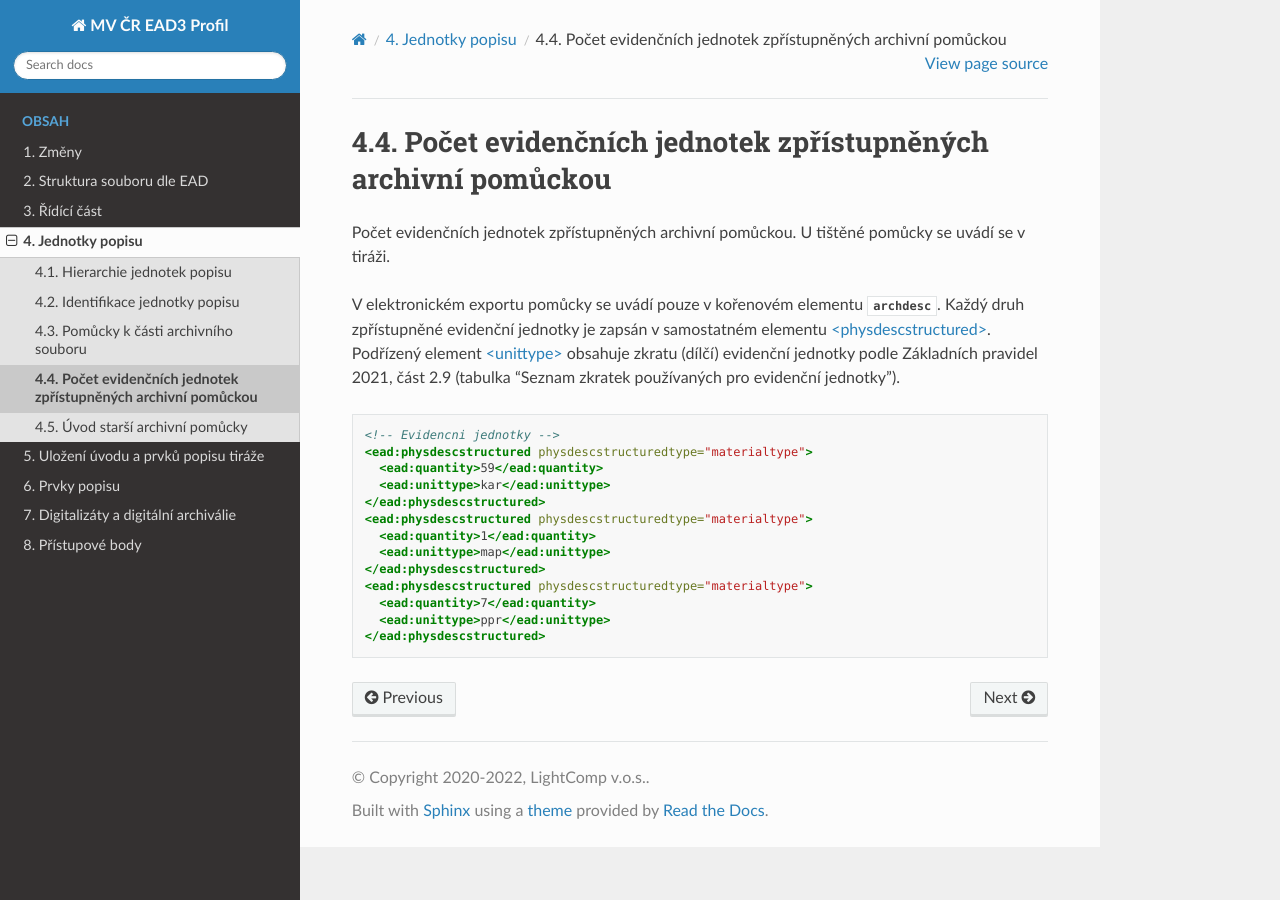
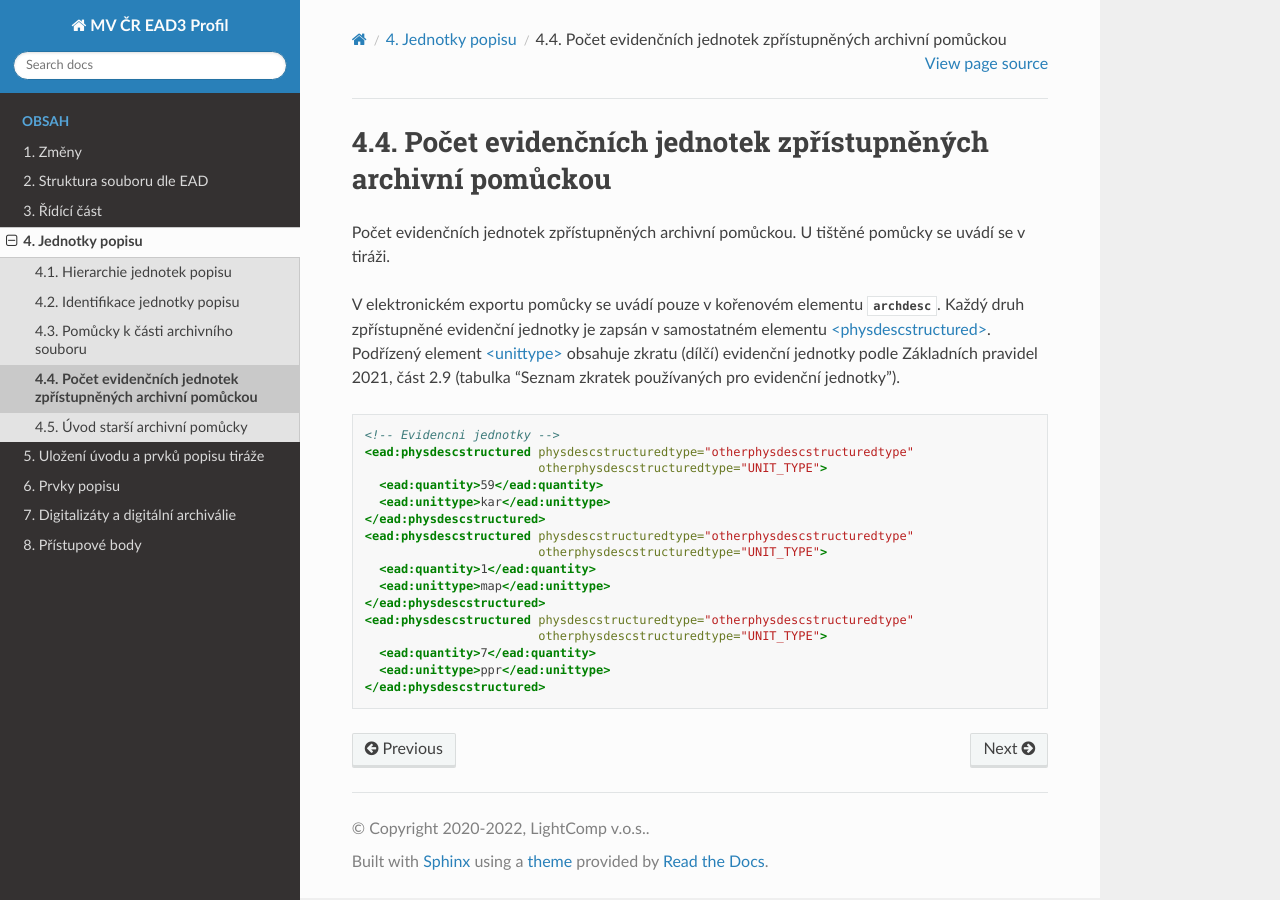
Before and after one commit to elzasw/ead3doc, a Sphinx documentation site: the page built from doc/source/archdesc/pocet-ej.rst, in a window 1280 px wide. Built offline with Sphinx 7.4.7 and the Read the Docs theme 2.0.0, drawn with Linux system fonts in a browser that asks for light colours.

Commit message:
Pocet EJ: physdescstructuredtype="materialtype" -> physdescstructuredtype="otherphysdescstructuredtype" otherphysdescstructuredtype="UNIT_TYPE"

```diff
--- a/doc/source/archdesc/pocet-ej.rst
+++ b/doc/source/archdesc/pocet-ej.rst
@@ -16,15 +16,18 @@ zkratu (dílčí) evidenční jednotky podle Základních pravidel 2021,
 .. code-block:: xml
 
   <!-- Evidencni jednotky -->
-  <ead:physdescstructured physdescstructuredtype="materialtype">
+  <ead:physdescstructured physdescstructuredtype="otherphysdescstructuredtype"
+                          otherphysdescstructuredtype="UNIT_TYPE">
     <ead:quantity>59</ead:quantity>
     <ead:unittype>kar</ead:unittype>
   </ead:physdescstructured>
-  <ead:physdescstructured physdescstructuredtype="materialtype">
+  <ead:physdescstructured physdescstructuredtype="otherphysdescstructuredtype"
+                          otherphysdescstructuredtype="UNIT_TYPE">
     <ead:quantity>1</ead:quantity>
     <ead:unittype>map</ead:unittype>
   </ead:physdescstructured>
-  <ead:physdescstructured physdescstructuredtype="materialtype">
+  <ead:physdescstructured physdescstructuredtype="otherphysdescstructuredtype"
+                          otherphysdescstructuredtype="UNIT_TYPE">
     <ead:quantity>7</ead:quantity>
     <ead:unittype>ppr</ead:unittype>
   </ead:physdescstructured>
```
